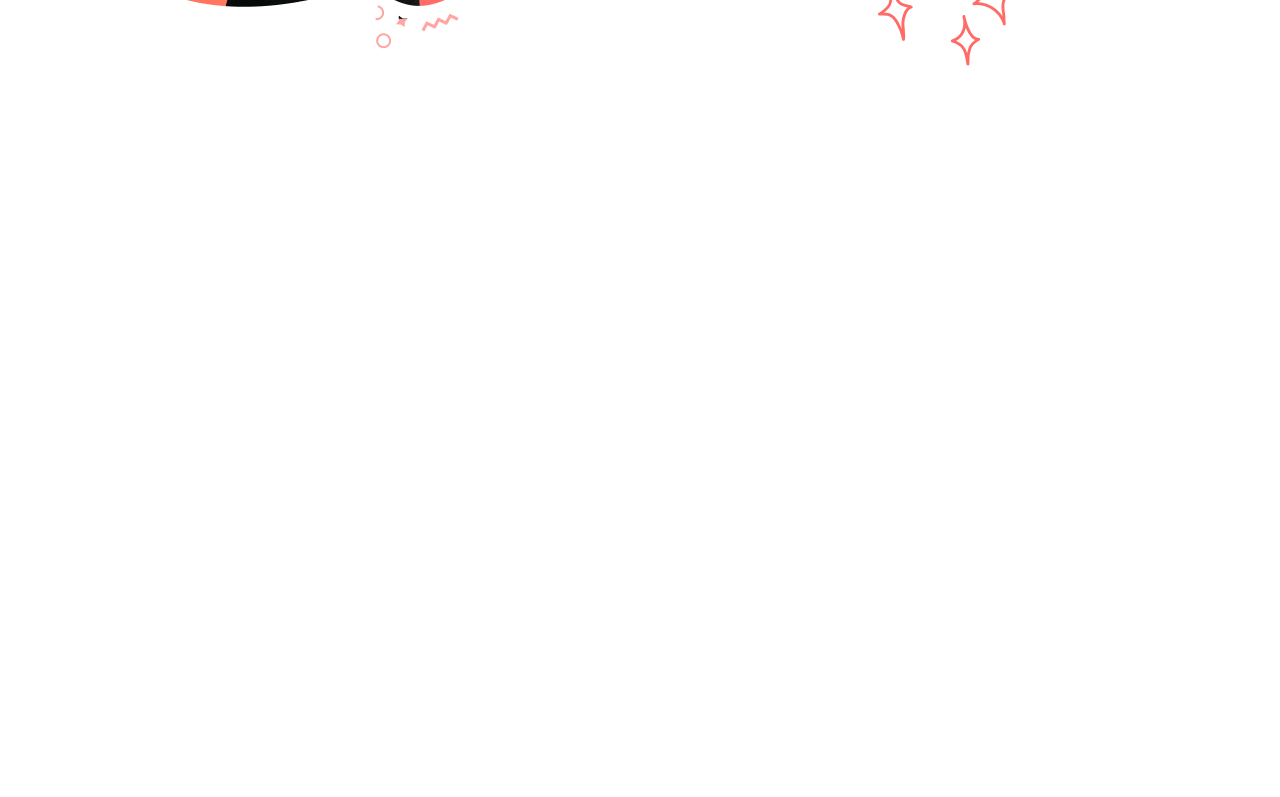
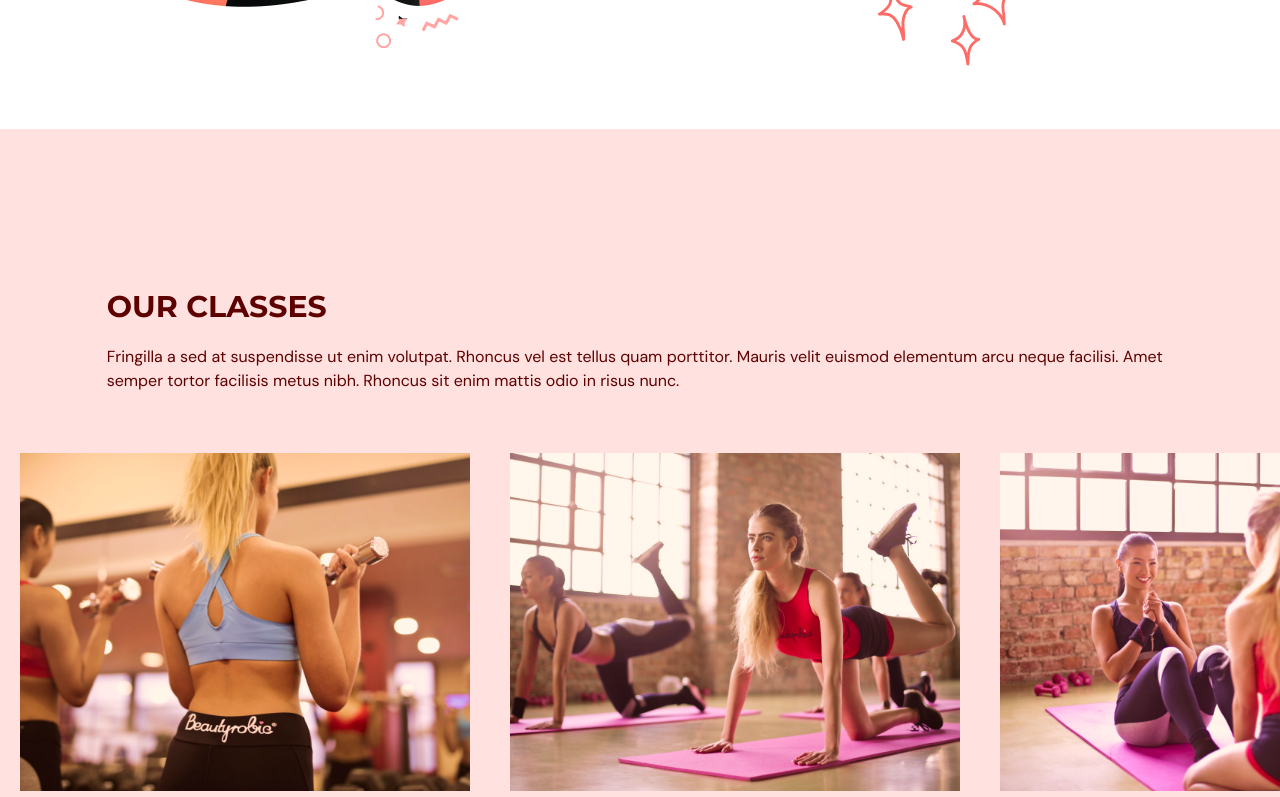
Before and after one commit to iamsuyashpatel07/gymmer, a React (Vite) app: page / in a window 1280 px wide. Shown: the part 2000-2797 px from the top of the page. Before the commit the page ends 2129 px from the top, so only its background shows below. Built offline with nearby package versions, Linux system fonts and the light colour scheme.

Commit message:
Our Classes done

```diff
--- a/src/App.tsx
+++ b/src/App.tsx
@@ -3,6 +3,7 @@
 import { useState, useEffect } from "react";
 import { SelectedPage } from "@/shared/types";
 import Benefits from "./scenes/benefits";
+import OurClasses from "./ourClasses";
 
 function App() {
   const [selectedPage, setSelectedPage] = useState<SelectedPage>(
@@ -31,6 +32,7 @@
       />
       <Home setSelectedPage={setSelectedPage} />
       <Benefits setSelectedPage={setSelectedPage} />
+      <OurClasses setSelectedPage={setSelectedPage} />
     </div>
   );
 }
--- /dev/null
+++ b/src/ourClasses/Class.tsx
@@ -0,0 +1,23 @@
+type Props = {
+  name: string;
+  description?: string;
+  image: string;
+};
+
+const Class = ({ name, description, image }: Props) => {
+  const overlayStyles = `p-5 absolute z-30 flex
+  h-[380px] w-[450px] flex-col items-center justify-center
+  whitespace-normal bg-primary-500 text-center text-white
+  opacity-0 transition duration-500 hover:opacity-90`;
+  return (
+    <li className="relative mx-5 inline-block h-[380px] w-[450px]">
+      <div className={overlayStyles}>
+        <p className="text-2xl">{name}</p>
+        <p className="mt-5">{description}</p>
+      </div>
+      <img alt={`${image}`} src={image} />
+    </li>
+  );
+};
+
+export default Class;
--- /dev/null
+++ b/src/ourClasses/index.tsx
@@ -0,0 +1,95 @@
+import { SelectedPage, ClassType } from "@/shared/types";
+import image1 from "@/assets/image1.png";
+import image2 from "@/assets/image2.png";
+import image3 from "@/assets/image3.png";
+import image4 from "@/assets/image4.png";
+import image5 from "@/assets/image5.png";
+import image6 from "@/assets/image6.png";
+import { motion } from "framer-motion";
+import HText from "@/shared/HText";
+import Class from "./Class";
+
+const classes: Array<ClassType> = [
+  {
+    name: "Weight Training Classes",
+    description:
+      "Lorem ipsum dolor sit amet, consectetur adipiscing elit, sed do eiusmod tempor incididunt ut labore et dolore magna aliqua. Ut enim ad minim veniam, quis nostrud exercitation ullamco laboris nisi ut aliquip ex ea commodo consequat.",
+    image: image1,
+  },
+  {
+    name: "Yoga Classes",
+    image: image2,
+  },
+  {
+    name: "Ab Core Classes",
+    description:
+      "Lorem ipsum dolor sit amet, consectetur adipiscing elit, sed do eiusmod tempor incididunt ut labore et dolore magna aliqua. Ut enim ad minim veniam, quis nostrud exercitation ullamco laboris nisi ut aliquip ex ea commodo consequat.",
+    image: image3,
+  },
+  {
+    name: "Adventure Classes",
+    description:
+      "Lorem ipsum dolor sit amet, consectetur adipiscing elit, sed do eiusmod tempor incididunt ut labore et dolore magna aliqua. Ut enim ad minim veniam, quis nostrud exercitation ullamco laboris nisi ut aliquip ex ea commodo consequat.",
+    image: image4,
+  },
+  {
+    name: "Fitness Classes",
+    image: image5,
+  },
+  {
+    name: "Training Classes",
+    description:
+      "Lorem ipsum dolor sit amet, consectetur adipiscing elit, sed do eiusmod tempor incididunt ut labore et dolore magna aliqua. Ut enim ad minim veniam, quis nostrud exercitation ullamco laboris nisi ut aliquip ex ea commodo consequat.",
+    image: image6,
+  },
+];
+
+type Props = {
+  setSelectedPage: (value: SelectedPage) => void;
+};
+
+const OurClasses = ({ setSelectedPage }: Props) => {
+  return (
+    <section id="ourclasses" className="w-full bg-primary-100 py-40">
+      <motion.div
+        onViewportEnter={() => setSelectedPage(SelectedPage.OurClasses)}
+      >
+        <motion.div
+          initial="hidden"
+          whileInView={"visible"}
+          viewport={{ once: true, amount: 0.5 }}
+          transition={{ duration: 0.5 }}
+          variants={{
+            hidden: { opacity: 0, x: -50 },
+            visible: { opacity: 1, x: 0 },
+          }}
+          className="mx-auto w-5/6"
+        >
+          <div className="md:3/5">
+            <HText>OUR CLASSES</HText>
+            <p className="py-5">
+              Fringilla a sed at suspendisse ut enim volutpat. Rhoncus vel est
+              tellus quam porttitor. Mauris velit euismod elementum arcu neque
+              facilisi. Amet semper tortor facilisis metus nibh. Rhoncus sit
+              enim mattis odio in risus nunc.
+            </p>
+          </div>
+        </motion.div>
+        <div className="mt-10 h-[353px] w-full overflow-x-auto overflow-y-hidden">
+          <ul className="w-[2800px] whitespace-nowrap">
+            {classes.map((item: ClassType, index) => (
+              <Class
+                key={`${item.name}-${index}`}
+                name={item.name}
+                description={item.description}
+                image={item.image}
+              />
+            ))}
+          </ul>
+        </div>
+      </motion.div>
+    </section>
+  );
+};
+
+export default OurClasses;
--- a/src/scenes/navbar/index.tsx
+++ b/src/scenes/navbar/index.tsx
@@ -48,12 +48,12 @@
                   <Link
                     selectedPage={selectedPage}
                     setSelectedPage={setSelectedPage}
-                    page="Our Classes"
+                    page="OurClasses"
                   />
                   <Link
                     selectedPage={selectedPage}
                     setSelectedPage={setSelectedPage}
-                    page="Contact Us"
+                    page="ContactUs"
                   />
                 </div>
                 <div className={`${flexBetween} gap-8`}>
--- a/src/shared/types.ts
+++ b/src/shared/types.ts
@@ -1,7 +1,7 @@
 export enum SelectedPage {
-  Home = "Home",
+  Home = "home",
   Benefits = "benefits",
-  OurClasses = "ourClasses",
+  OurClasses = "ourclasses",
   ContactUs = "contactus",
 }
 
@@ -10,3 +10,9 @@
   title: string
   description:string
 }
+
+export interface ClassType{
+  name: string;
+  description?: string;
+  image:string
+}
```
